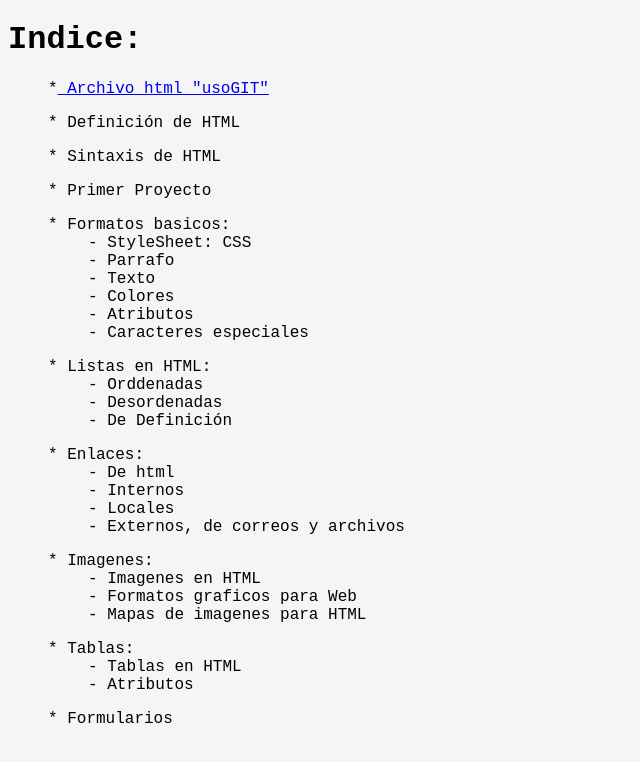
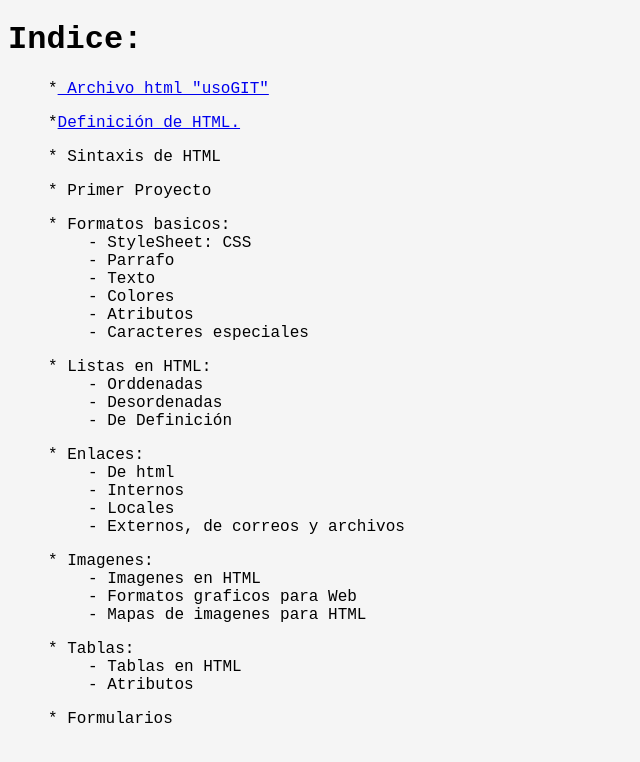
Before and after one commit to scm82/ManualHTML, a plain HTML site: page index.html in a window 1280 px wide. Shown: the whole page, without its empty margins (0-640 px from the left). Drawn offline with Linux system fonts and the light colour scheme.

Commit message:
añadir link definicion

```diff
--- a/index.html
+++ b/index.html
@@ -9,7 +9,7 @@
     <body>
         <h1><b>Indice:</b></h1>
         <ol>*<a href="usoGIT.html"> Archivo html "usoGIT"</a></ol>
-        <ol>* Definición de HTML</ol>
+        <ol>*<a href="definicion HTML.html">Definición de HTML.</a></ol>
         <ol>* Sintaxis de HTML</ol>
         <ol>* Primer Proyecto</ol>
         <ol>* Formatos basicos:
```
Also changed, not shown: definicion HTML.html (+1 -1 lines).
